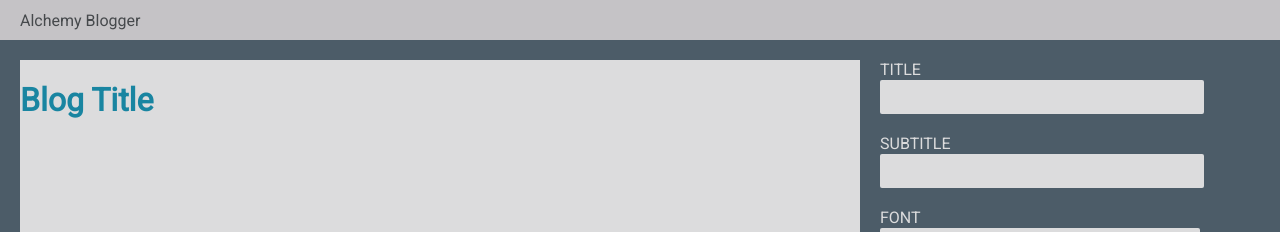
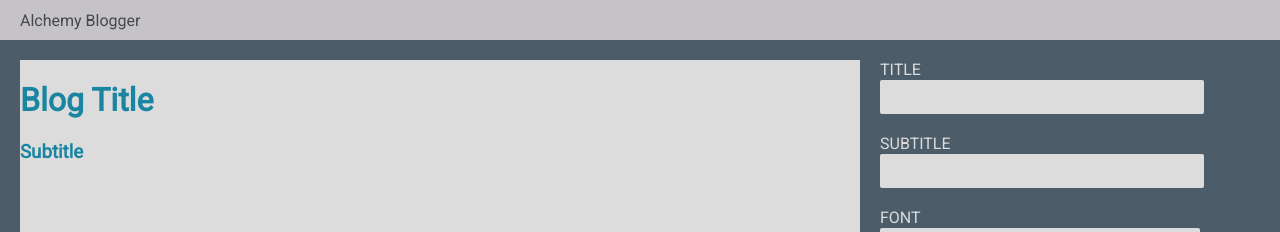
Before and after one commit to emmaegstad/react-blog-builder, a React (Create React App) app: page / in a window 1280 px wide. Shown: the top 232 px of the page. Built offline with nearby package versions, Linux system fonts and the light colour scheme; a web font is replaced by a local one.

Commit message:
working subtitle

```diff
--- a/src/components/Editor/Editor.js
+++ b/src/components/Editor/Editor.js
@@ -2,7 +2,7 @@ import React from 'react';
 
 import './Editor.css';
 
-export default function Editor({ setTitle }) {
+export default function Editor({ setTitle, setSubtitle }) {
   return (
     <div className="editor">
       <div className="form-control">
@@ -10,7 +10,7 @@ export default function Editor({ setTitle }) {
         <label htmlFor="title">Title</label>
       </div>
       <div className="form-control">
-        <input type="text" />
+        <input type="text" onChange={(e) => setSubtitle(e.target.value)} />
         <label>Subtitle</label>
       </div>
       <div className="form-control">
--- a/src/components/Preview/Preview.js
+++ b/src/components/Preview/Preview.js
@@ -5,8 +5,8 @@ import './Preview.css';
 export default function Preview({ title, subtitle, font, align, text }) {
   return (
     <div className={`preview ${font}`} style={{ textAlign: align }}>
-      <h1> {title}</h1>
-      <h3> {subtitle}</h3>
+      <h1>{title}</h1>
+      <h3>{subtitle}</h3>
       <p>{text}</p>
     </div>
   );
--- a/src/views/Home/Home.js
+++ b/src/views/Home/Home.js
@@ -9,12 +9,13 @@ export default function Home() {
   // add useState calls here for title, subtitle, font, align, and text
 
   const [title, setTitle] = useState('Blog Title');
+  const [subtitle, setSubtitle] = useState('Subtitle');
 
   return (
     <main>
       {/* pass the state variables as props to the presentational components */}
-      <Preview {...{ title, setTitle }} />
-      <Editor {...{ title, setTitle }} />
+      <Preview {...{ title, setTitle, subtitle, setSubtitle }} />
+      <Editor {...{ setTitle, setSubtitle }} />
     </main>
   );
 }
```
